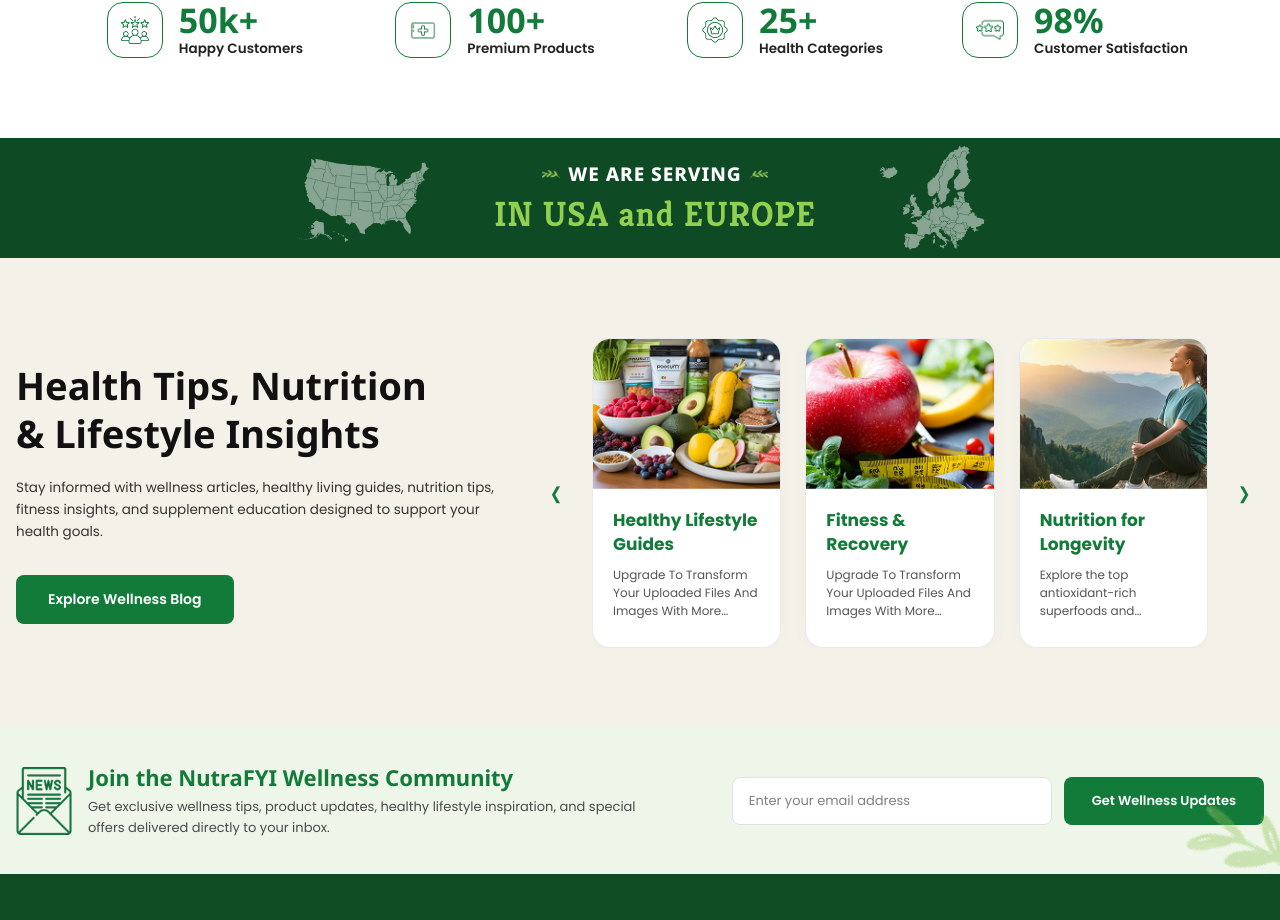
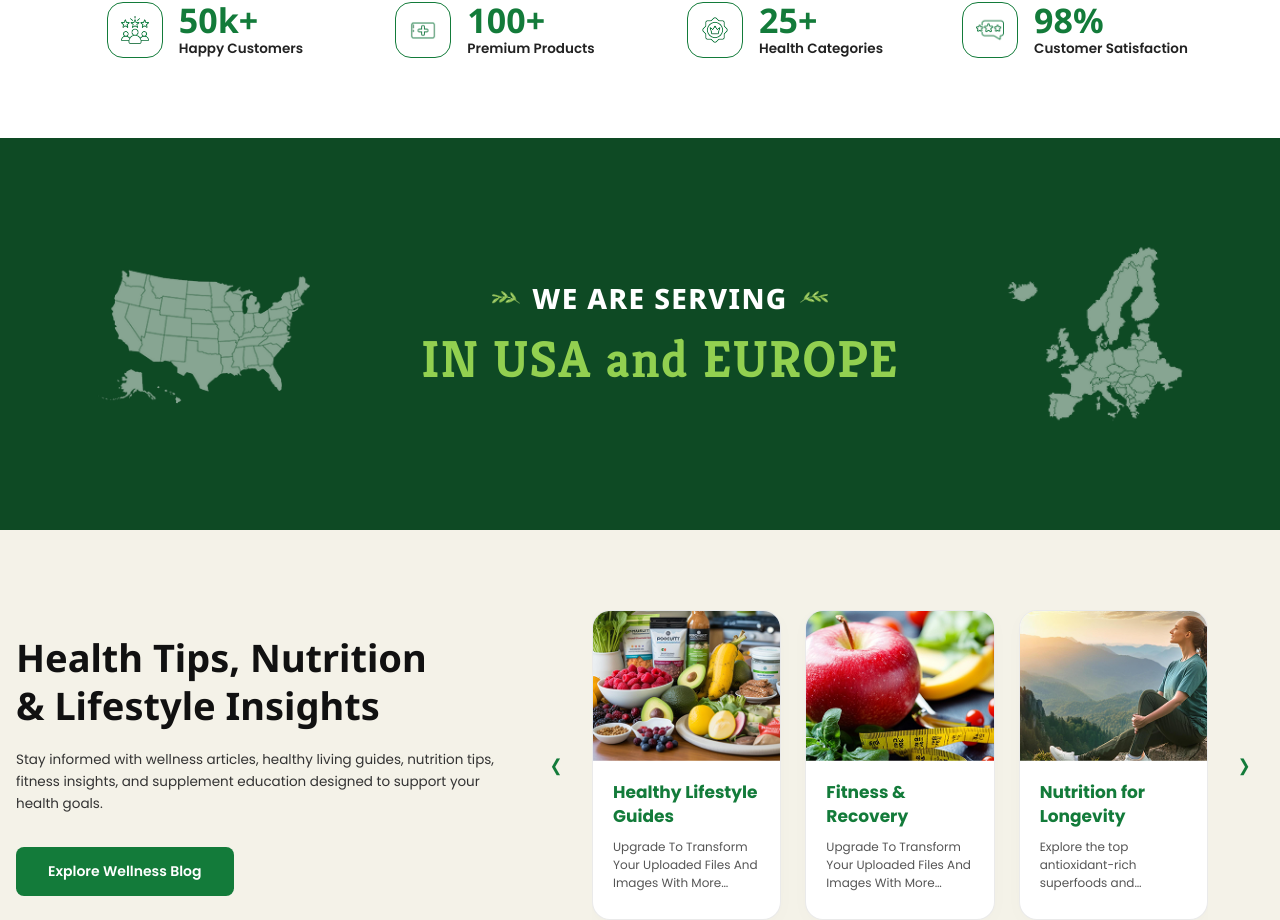
Before and after one commit to drashijaintms/nutrafyi, a React (Vite) app: page /about in a window 1280 px wide. Shown: the part 1398-2318 px from the top of the page. Built offline with nearby package versions, Linux system fonts and the light colour scheme; no server answers.

Commit message:
feat: animate counter triggers on viewport scroll and enlarge serving locations section

```diff
--- a/src/components/ImpactNumbers.jsx
+++ b/src/components/ImpactNumbers.jsx
@@ -9,7 +9,10 @@ function AnimatedCounter({ target, suffix, start }) {
   const [count, setCount] = useState(0);
 
   useEffect(() => {
-    if (!start) return; // Wait to start the count-up until section is visible in viewport
+    if (!start) {
+      setCount(0); // Reset the count so it animates again when coming back into view
+      return;
+    }
 
     let startTime = null;
     const duration = 1800; // Smooth 1.8 second count-up animation
@@ -49,10 +52,7 @@ function ImpactNumbers() {
   useEffect(() => {
     const observer = new IntersectionObserver(
       ([entry]) => {
-        if (entry.isIntersecting) {
-          setIsVisible(true);
-          observer.disconnect(); // Disconnect observer once triggered
-        }
+        setIsVisible(entry.isIntersecting); // Toggle visibility based on intersection state
       },
       {
         threshold: 0.1, // Trigger when 10% of the section is visible in viewport
--- a/src/components/ServingLocations.jsx
+++ b/src/components/ServingLocations.jsx
@@ -4,30 +4,30 @@ import europeMap from "../assets/about/Europe-Map.png";
 
 function ServingLocations() {
   return (
-    <section className="bg-[#0e4a24] overflow-hidden">
+    <section className="bg-[#0e4a24] overflow-hidden py-16 md:py-24">
 
-      <div className="max-w-[850px] mx-auto px-4">
+      <div className="max-w-[1200px] mx-auto px-4">
 
-        <div className="flex items-center justify-center gap-3 sm:gap-8 md:gap-14">
+        <div className="flex items-center justify-center gap-6 sm:gap-16 md:gap-24">
 
           {/* USA */}
           <div className="flex-shrink-0">
             <img
               src={usaMap}
               alt="USA"
-              className="w-[75px] sm:w-[115px] md:w-[150px] opacity-100 object-contain"
+              className="w-[110px] sm:w-[170px] md:w-[240px] opacity-100 object-contain"
             />
           </div>
 
           {/* Center Content */}
           <div className="text-center flex-shrink-0">
 
-            <div className="flex items-center justify-center gap-1 md:gap-2 mb-1">
+            <div className="flex items-center justify-center gap-2 md:gap-3 mb-2">
 
               <img
                 src={headingLeaf}
                 alt=""
-                className="w-3.5 md:w-4.5 object-contain"
+                className="w-5 md:w-7 object-contain"
               />
 
               <span
@@ -35,9 +35,9 @@ function ServingLocations() {
                   text-white
                   font-extrabold
                   uppercase
-                  text-[13px]
-                  sm:text-[15px]
-                  md:text-[19px]
+                  text-[16px]
+                  sm:text-[22px]
+                  md:text-[28px]
                   tracking-wider
                   whitespace-nowrap
                 "
@@ -49,7 +49,7 @@ function ServingLocations() {
               <img
                 src={headingLeaf}
                 alt=""
-                className="w-3.5 md:w-4.5 object-contain scale-x-[-1]"
+                className="w-5 md:w-7 object-contain scale-x-[-1]"
               />
 
             </div>
@@ -57,9 +57,9 @@ function ServingLocations() {
             <h2
               className="
                 text-[#92d050]
-                text-[20px]
-                sm:text-[27px]
-                md:text-[35px]
+                text-[26px]
+                sm:text-[38px]
+                md:text-[52px]
                 font-bold
                 tracking-wide
                 leading-tight
@@ -77,7 +77,7 @@ function ServingLocations() {
             <img
               src={europeMap}
               alt="Europe"
-              className="w-[60px] sm:w-[90px] md:w-[120px] opacity-100 object-contain"
+              className="w-[90px] sm:w-[140px] md:w-[200px] opacity-100 object-contain"
             />
           </div>
 
```
